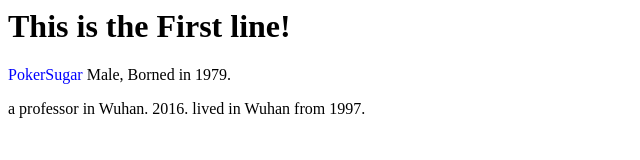
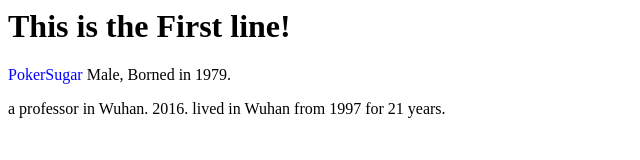
Before and after one commit to pokersugar/HelloWorld, a plain HTML site: page index.htm in a window 1280 px wide. Shown: the full height of the page, 0-640 px from the left. Drawn offline with Linux system fonts and the light colour scheme.

Commit message:
update time
rt

```diff
--- a/index.htm
+++ b/index.htm
@@ -6,7 +6,7 @@
 
 Male, Borned in 1979.
 <p>a professor in Wuhan. 2016.
-  lived in Wuhan from 1997.
+  lived in Wuhan from 1997 for 21 years.
 </p>
 
 </body>
```
